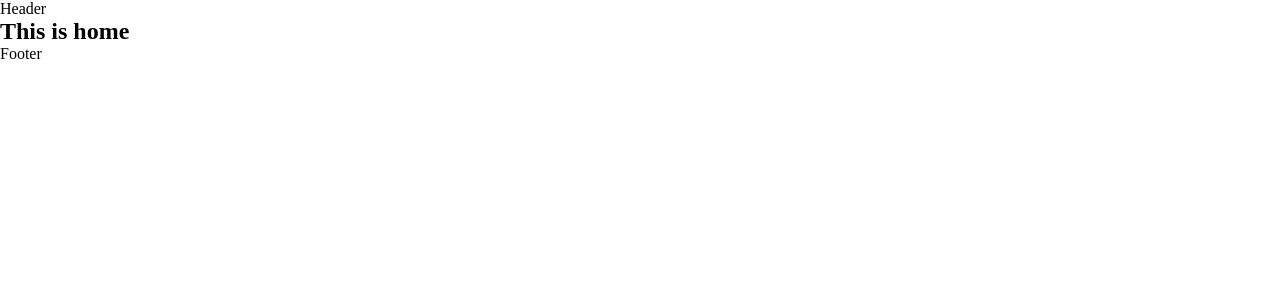
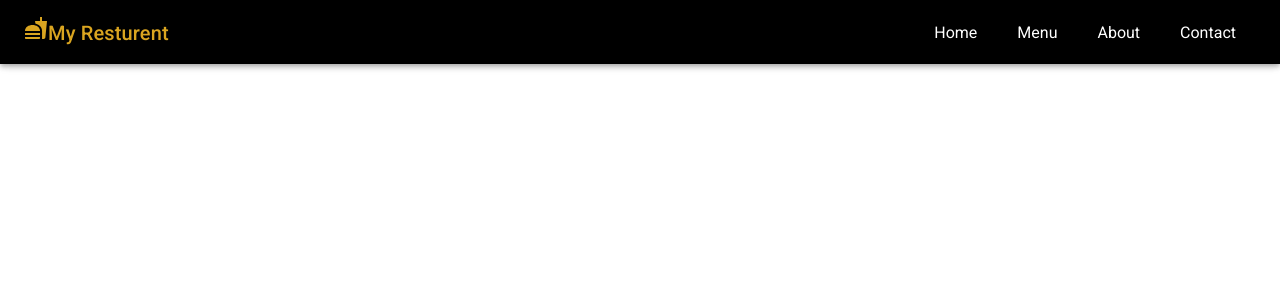
Before and after one commit to ashiq-rahman07/mui-resturent-frontend, a React (Vite) app: page / in a window 1280 px wide. Shown: the top 300 px of the page. Built offline with nearby package versions, Linux system fonts and the light colour scheme.

Commit message:
header section add

```diff
--- a/package.json
+++ b/package.json
@@ -12,6 +12,7 @@
   "dependencies": {
     "@emotion/react": "^11.10.6",
     "@emotion/styled": "^11.10.6",
+    "@mui/icons-material": "^5.11.16",
     "@mui/material": "^5.12.1",
     "react": "^18.2.0",
     "react-dom": "^18.2.0",
--- a/src/components/Layaout/Header.jsx
+++ b/src/components/Layaout/Header.jsx
@@ -1,8 +1,92 @@
+import React, { useState } from 'react'
+import {AppBar, Box, Drawer, IconButton, Toolbar, Typography} from '@mui/material'
+import FastfoodIcon from '@mui/icons-material/Fastfood';
+import MenuIcon from '@mui/icons-material/Menu';
+import { Link } from 'react-router-dom';
+import '../../styles/HeaderStyles.css';
+const Header = () => {
+  const [mobileOpen, setMobileOpen] = useState(false);
+  //handle menu click
+  const handleDrawerToggle = () => {
+      setMobileOpen(!mobileOpen)
+  }
+  //menu drawer
+  const drawer = (
+    <Box onClick={handleDrawerToggle} sx={{textAlign:'center'}}>
+        <Typography component='div' variant='h6' color={"goldenrod"} sx={{flexGrow: 1, my:2}} >
+              <FastfoodIcon/>
+                My Resturent
+            </Typography>
 
+              <ul className="mobile-navigation">
+                <li>
+                  <Link to='/'>Home</Link>
+                </li>
+                <li>
+                  <Link to='/menu'>Menu</Link>
+                </li>
+                <li>
+                  <Link to='/about'>About</Link>
+                </li>
+                <li>
+                  <Link to='/contact'>Contact</Link>
+                </li>
+              </ul>
 
-const Header = () => {
+    </Box>
+  )
   return (
-    <div>Header</div>
+    <>
+      <Box>
+        <AppBar component={"nav"} sx={{bgcolor:"black"}}>
+          <Toolbar>
+            <IconButton
+            color='inherit'
+            aria-level="open drawer"
+            edge="start"
+            sx={{mr: 2, display:{sm: "none"}}}
+            onClick={handleDrawerToggle}
+            >
+                <MenuIcon/>
+            </IconButton>
+            <Typography component='div' variant='h6' color={"goldenrod"} sx={{flexGrow: 1}} >
+              <FastfoodIcon/>
+                My Resturent
+            </Typography>
+            <Box sx={{display:{xs: 'none', sm:'block'}}}>
+              <ul className='navigation-menu'>
+                <li>
+                  <Link to='/'>Home</Link>
+                </li>
+                <li>
+                  <Link to='/menu'>Menu</Link>
+                </li>
+                <li>
+                  <Link to='/about'>About</Link>
+                </li>
+                <li>
+                  <Link to='/contact'>Contact</Link>
+                </li>
+              </ul>
+            </Box>
+          </Toolbar>
+
+        </AppBar>
+        <Box>
+          <Drawer
+          component="nav"
+          open={mobileOpen}
+          onClose={handleDrawerToggle}
+          sx={{display:{xs: "block", sm:"none"},"& .MuiDrawer-paper":{
+            boxSizing: 'border-box',
+            width:"240px"
+          }}}
+          >
+            {drawer}
+          </Drawer>
+        </Box>
+      </Box>
+    </>
   )
 }
 
--- a/src/index.css
+++ b/src/index.css
@@ -1,5 +1,10 @@
+@import url('https://fonts.googleapis.com/css2?family=Roboto:ital,wght@0,300;0,400;0,500;0,700;0,900;1,300;1,400;1,500&display=swap');
 *{
   margin: 0;
   padding: 0;
   box-sizing: border-box;
 }
+
+body{
+  font-family: "roboto", sans-serif;
+}
--- /dev/null
+++ b/src/styles/HeaderStyles.css
@@ -0,0 +1,31 @@
+.navigation-menu{
+  list-style: none;
+  display: flex;
+  align-items: center;
+  justify-content: center;
+
+}
+
+.navigation-menu li {
+  margin: 0px 20px;
+}
+.navigation-menu li a {
+  text-decoration: none;
+  color:white;
+}
+
+
+/* mobile view */
+.mobile-navigation {
+  list-style: none;
+}
+
+.mobile-navigation li {
+  margin-top: 20px;
+}
+
+.mobile-navigation li a {
+  text-decoration: none;
+  font-size: 1.4rem;
+  color: black;
+}
```
Also changed, not shown: 1 other file (tests, documents, lock files or other folders).
